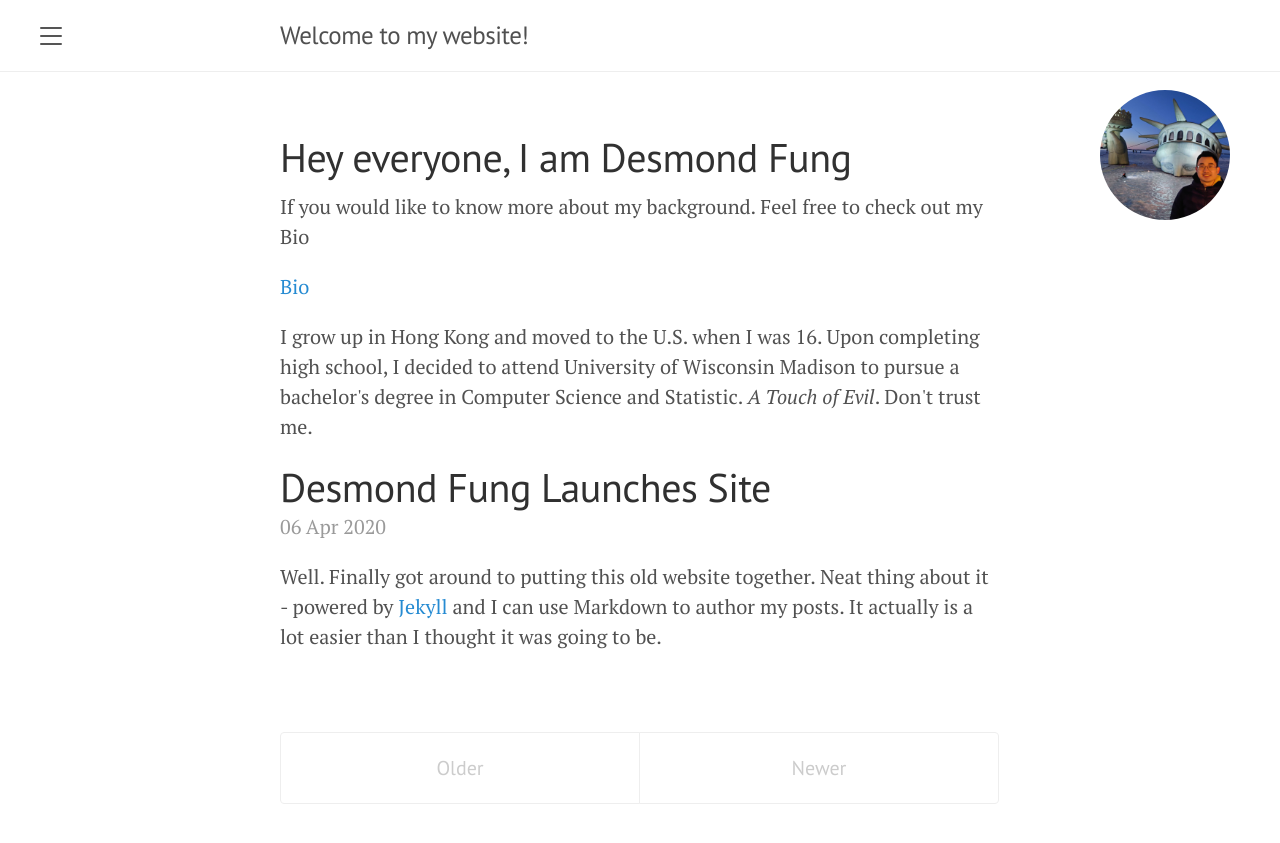
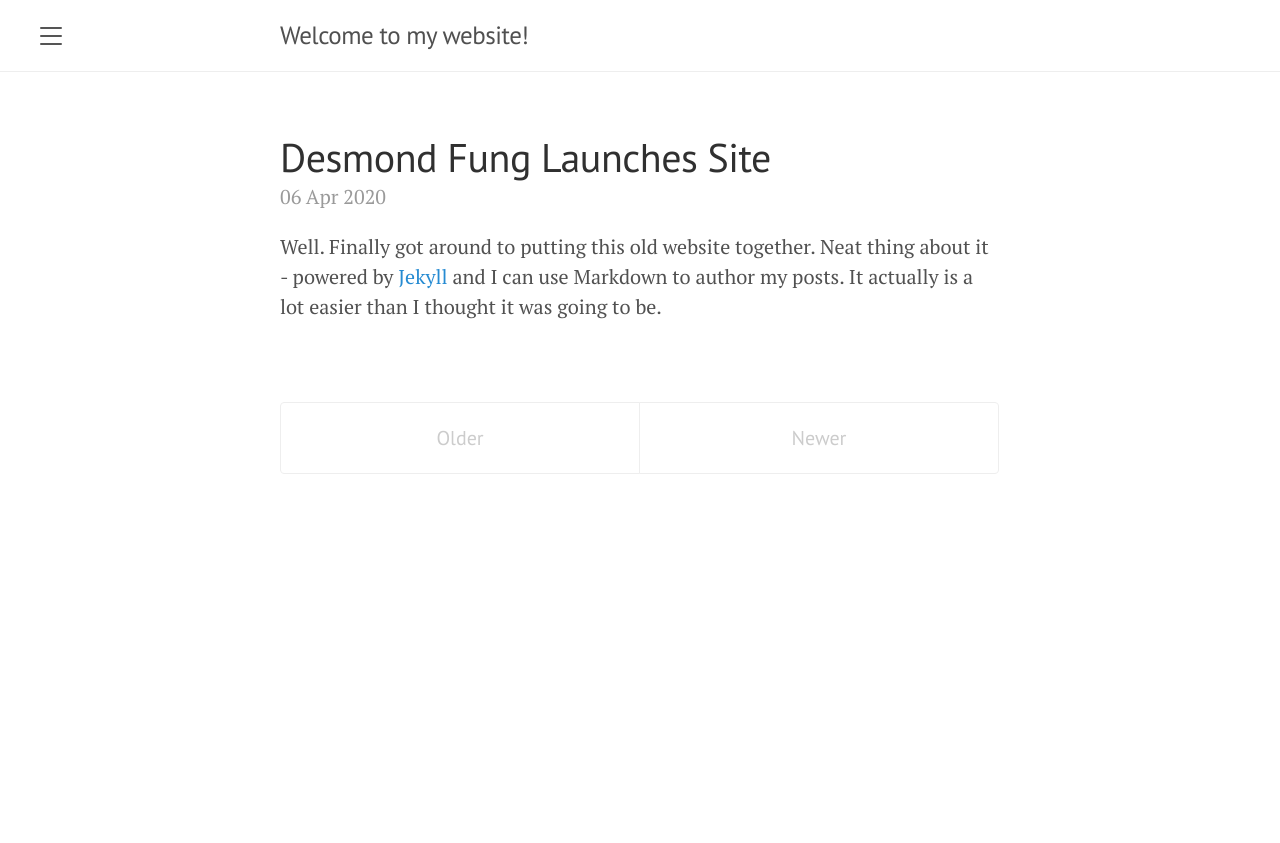
Before and after one commit to ddhangdd/ddhangdd.github.io, a Jekyll site: the page built from index.html, in a window 1280 px wide. Shown: the top 843 px of the page. Built offline with Jekyll 4.4.1, drawn with Linux system fonts in a browser that asks for light colours; the list of posts is cut into pages by our own code.

Commit message:
Update index.html

```diff
--- a/index.html
+++ b/index.html
@@ -3,24 +3,7 @@ layout: default
 title: Home
 ---
 
-<div class="blurb">
-			<h1>Hey everyone, I am Desmond Fung</h1>
 
-			<p>	If you would like to know more about my background. Feel free to check out my Bio</p>
-
-			<a href="/about">Bio</a></p>
-			<p>	I grow up in Hong Kong and moved to the U.S. when I was 16. Upon completing high school,
-			I decided to attend University of Wisconsin Madison to pursue a bachelor's degree in Computer Science and Statistic.
-        <em>A Touch of Evil</em>. Don't trust me.<br>
-
-
-
-			<div id = "wrapper">
-				<div id = "avatar"></div>
-			</div>
-
-
-</div>
 
 <div class="posts">
   {% for post in paginator.posts %}
```
